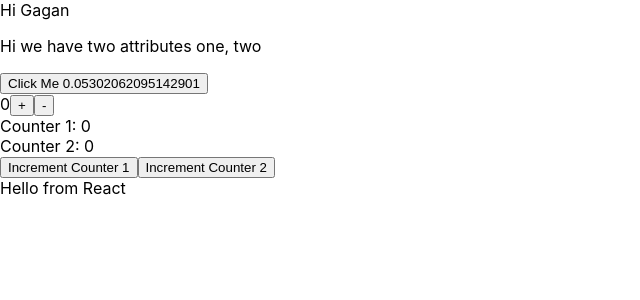
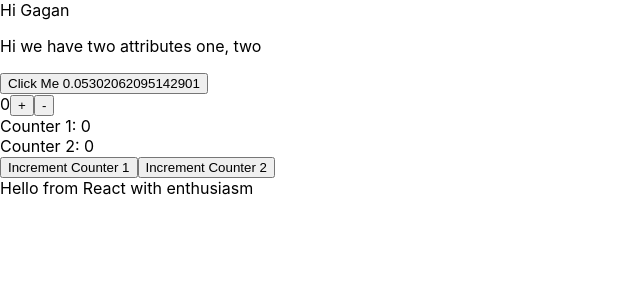
Before and after one commit to gagan0183/reactjs, a React (Create React App) app in the folder react-typescript/: page / in a window 1280 px wide. Shown: the top 300 px of the page, without its empty margins (0-640 px from the left). Built offline with nearby package versions, Linux system fonts and the light colour scheme.

Commit message:
props and state

```diff
--- a/react-typescript/src/Components/HelloClassComponent.tsx
+++ b/react-typescript/src/Components/HelloClassComponent.tsx
@@ -1,8 +1,11 @@
 import React from "react";
 
-class HelloClassComponent extends React.Component<{name: string}, {}> {
+class HelloClassComponent extends React.Component<{name: string}, {message: string}> {
+    state = {
+        message: "enthusiasm"
+    };
     render() {
-        return <div>Hello from {this.props.name}</div>
+        return <div>Hello from {this.props.name} with {this.state.message}</div>
     }
 }
 
```
